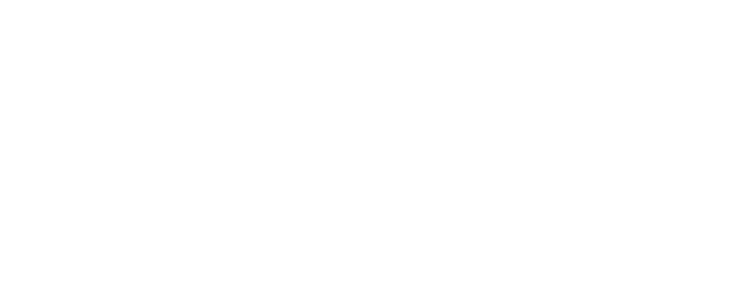
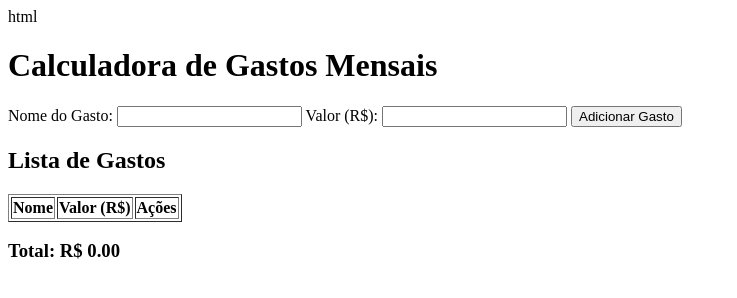
Before and after one commit to ViniBalleh004/Calculadora-de-Gastos-Mensais, a plain HTML site: page index.html in a window 1280 px wide. Shown: the whole page, without its empty margins (0-737 px from the left). Drawn offline with Linux system fonts and the light colour scheme.

Commit message:
Modelagem da página webcom base nos requisitos do software ;e também a criação do arquivo JavaScript de nome script.js

```diff
--- a/index.html
+++ b/index.html
@@ -1,11 +1,38 @@
+html
+
 <!DOCTYPE html>
-<html lang="Pt-br">
+<html lang="pt-br">
 <head>
     <meta charset="UTF-8">
     <meta name="viewport" content="width=device-width, initial-scale=1.0">
     <title>Calculadora de Gastos Mensais</title>
+    <link rel="stylesheet" href="style.css">
 </head>
 <body>
+    <h1>Calculadora de Gastos Mensais</h1>
+    <form id="expense-form">
+        <label for="expense-name">Nome do Gasto:</label>
+        <input type="text" id="expense-name" required>
+        <label for="expense-value">Valor (R$):</label>
+        <input type="number" id="expense-value" required>
+        <button type="submit">Adicionar Gasto</button>
+    </form>
 
+    <h2>Lista de Gastos</h2>
+    <table border="1">
+        <thead>
+            <tr>
+                <th>Nome</th>
+                <th>Valor (R$)</th>
+                <th>Ações</th>
+            </tr>
+        </thead>
+        <tbody id="expense-list">
+            <!-- Gastos serão adicionados aqui -->
+        </tbody>
+    </table>
+
+    <h3>Total: R$ <span id="total-expense">0.00</span></h3>
+    <script src="script.js"></script>
 </body>
 </html>
```
Also changed, not shown: script.js (added).
